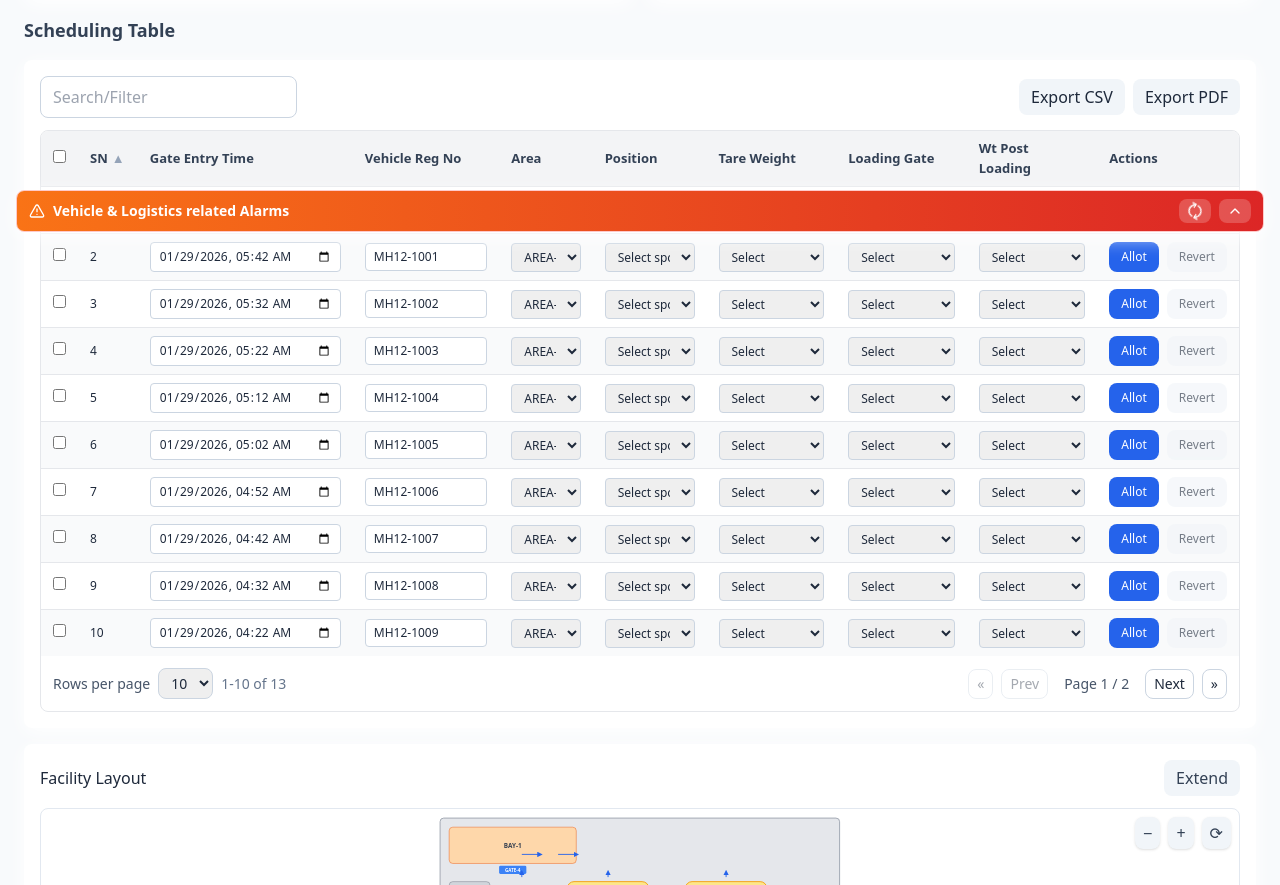
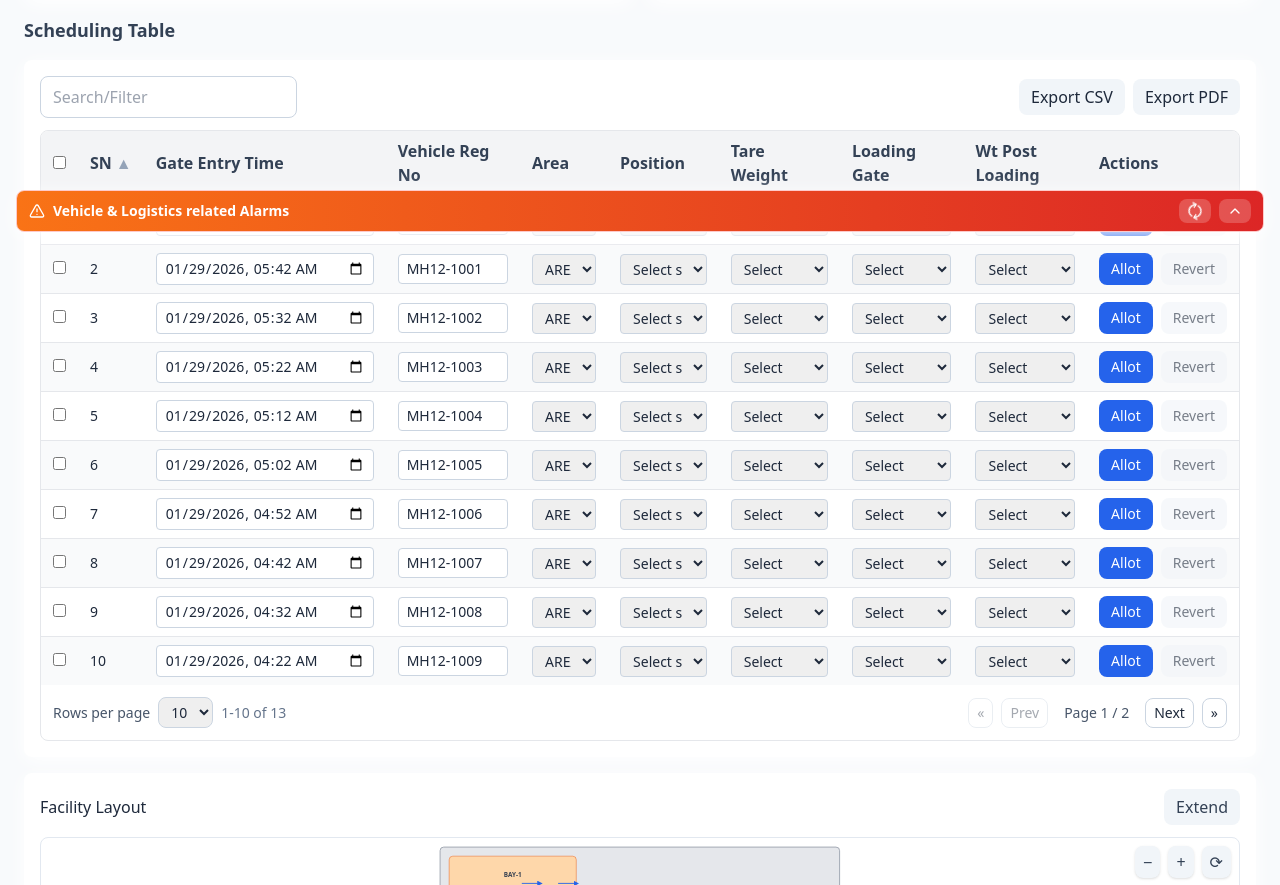
Before and after one commit to Arnav10090/TTMS-2, a React (Vite) app: page /ttms/scheduling in a window 1280 px wide. Shown: the part 560-1445 px from the top of the page. Built offline with nearby package versions, Linux system fonts and the light colour scheme.

Commit message:
completionId: cgen-7691fce0bbff46cb88315f8654d000b9
cgen-7691fce0bbff46cb88315f8654d000b9

```diff
--- a/src/components/scheduling/VehicleEntryTable.tsx
+++ b/src/components/scheduling/VehicleEntryTable.tsx
@@ -109,8 +109,8 @@ export default function VehicleEntryTable({ rows, onRowsChange, selectedSlots, p
       </div>
 
       <div className="overflow-x-auto border border-[#e5e7eb] rounded-ui">
-        <table className="min-w-full text-[12px]">
-          <thead className="bg-[#f3f4f6] text-[13px] font-semibold text-slate-700">
+        <table className="min-w-full text-sm">
+          <thead className="bg-[#f3f4f6] text-base font-semibold text-slate-700">
             <tr>
               <th className="px-3 py-2"><input type="checkbox" checked={allPageSelected} onChange={(e)=>toggleAll(e.target.checked)} /></th>
               {[
```
